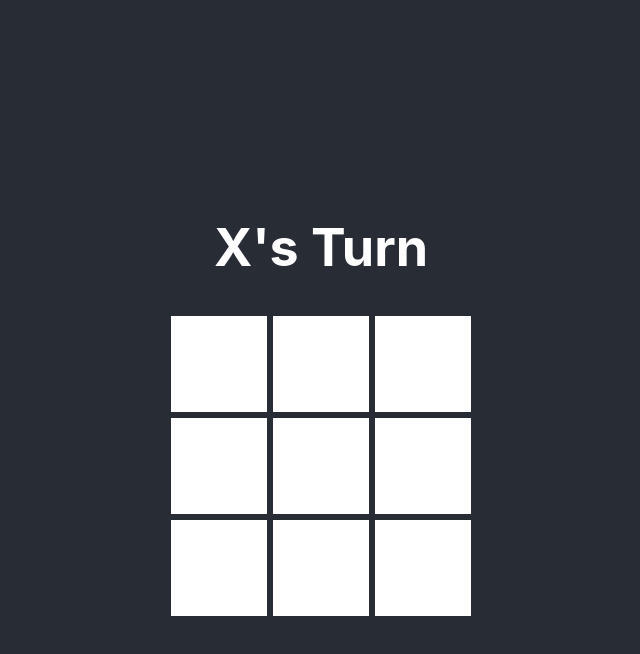
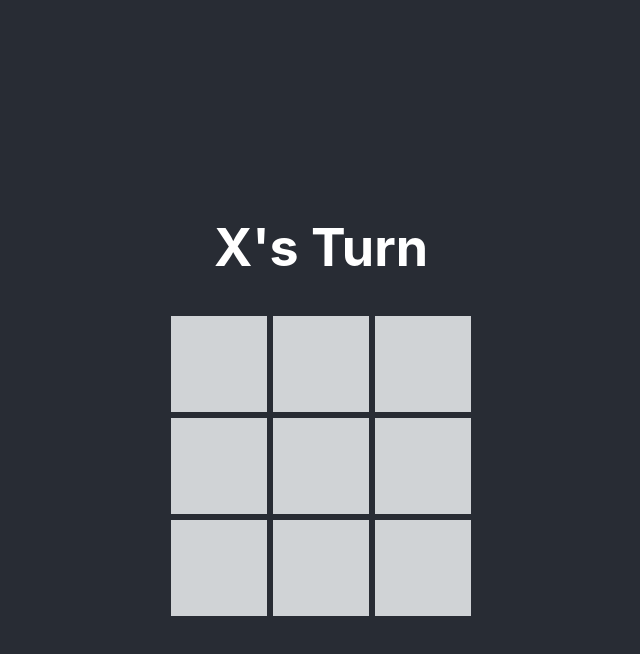
Before and after one commit to warrior-pk/retac-toe, a React (Create React App) app: page / in a window 1280 px wide. Both pictures are taken after a click on the button "Start Game". Shown: the top 654 px of the page, without its empty margins (319-959 px from the left). Built offline with nearby package versions, Linux system fonts and the light colour scheme.

Commit message:
everything working fine, color to win-box added

```diff
--- a/src/components/game-box/big-square/index.jsx
+++ b/src/components/game-box/big-square/index.jsx
@@ -6,6 +6,7 @@ export default function BigSquare(props) {
   const [state, setState] = useState(Array(9).fill(null));
   const [isXturn, setIsXturn] = useState(true);
   const [winner, setWinner] = useState(null);
+  const [winBox, setWinBox] = useState(Array(9).fill(false));
 
   function handleClick(i) {
     if (state[i] !== null || winner !== null) return;
@@ -31,47 +32,73 @@ export default function BigSquare(props) {
       for (let i = 0; i < winningLines.length; i++) {
         const [a, b, c] = winningLines[i];
         if (state[a] && state[a] === state[b] && state[a] === state[c]) {
+          const copyWinBox = [...winBox];
+          copyWinBox[a] = copyWinBox[b] = copyWinBox[c] = true;
+          setWinBox(copyWinBox);
           return state[a];
         }
       }
       return null;
     };
     if (state) {
-      console.log(state);
+      // console.log(state);
       const win = calculateWinner();
       if (win != null) {
         setWinner(win);
+      } else {
+        const containsNull = state.includes(null);
+        //TODO: assignClass
+        renderSquare(0, "win-line");
+        if (!containsNull) setWinner("Tie");
       }
     }
+    // eslint-disable-next-line
   }, [state]);
 
   useEffect(() => {
     // console.log("Winner:", winner);
-    props.handleMessage(`Winner is : ${winner}`);
+    if (winner === "Tie") props.handleMessage(`Match Tie!`);
+    else props.handleMessage(`Winner is : ${winner}`);
   }, [winner, props]);
 
   useEffect(() => {
     if (winner) return;
+
     props.handleMessage(`${isXturn ? "X" : "O"}'s Turn`);
     // eslint-disable-next-line
   }, [isXturn, props]);
 
+  function renderSquare(index) {
+    let gameOverClass = "";
+    if (winner) {
+      // console.log(winBox);
+      gameOverClass = winBox[index] ? "win-line" : "other-line";
+    }
+    return (
+      <Square
+        key={index}
+        onClick={() => handleClick(index)}
+        value={state[index]}
+        gameOverClass={gameOverClass}
+      />
+    );
+  }
   return (
     <div className="big-square">
-      <div className="row">
-        <Square onClick={() => handleClick(0)} value={state[0]} />
-        <Square onClick={() => handleClick(1)} value={state[1]} />
-        <Square onClick={() => handleClick(2)} value={state[2]} />
+      <div className="row one">
+        {renderSquare(0)}
+        {renderSquare(1)}
+        {renderSquare(2)}
       </div>
-      <div className="row">
-        <Square onClick={() => handleClick(3)} value={state[3]} />
-        <Square onClick={() => handleClick(4)} value={state[4]} />
-        <Square onClick={() => handleClick(5)} value={state[5]} />
+      <div className="row two">
+        {renderSquare(3)}
+        {renderSquare(4)}
+        {renderSquare(5)}
       </div>
-      <div className="row">
-        <Square onClick={() => handleClick(6)} value={state[6]} />
-        <Square onClick={() => handleClick(7)} value={state[7]} />
-        <Square onClick={() => handleClick(8)} value={state[8]} />
+      <div className="row three">
+        {renderSquare(6)}
+        {renderSquare(7)}
+        {renderSquare(8)}
       </div>
     </div>
   );
--- a/src/components/game-box/big-square/square/index.jsx
+++ b/src/components/game-box/big-square/square/index.jsx
@@ -1,7 +1,7 @@
 import "./style.css";
 export default function Square(props) {
   return (
-    <div onClick={props.onClick} className="square">
+    <div onClick={props.onClick} className={`square ${props.gameOverClass}`}>
       {props.value}
     </div>
   );
--- a/src/components/game-box/big-square/square/style.css
+++ b/src/components/game-box/big-square/square/style.css
@@ -2,15 +2,21 @@
   height: 6rem;
   width: 6rem;
   font-size: 4rem;
-  background-color: white;
+  background-color: rgb(208, 211, 214);
   color: #282c34;
   border: 0.2rem solid #282c34;
   display: flex;
   justify-content: center;
   align-items: center;
+  user-select: none;
 }
 .win-line {
+  border: 0.2rem solid #1de9b6;
   background: #1de9b6;
   color: white;
-  scale: 1.2;
+  height: 6.1rem;
+  width: 6.1rem;
 }
+.other-line {
+  opacity: 0.6;
+}
--- a/src/components/game-box/style.css
+++ b/src/components/game-box/style.css
@@ -1,5 +1,15 @@
 .row {
   display: flex;
+  justify-content: center;
+}
+.one {
+  align-items: flex-end;
+}
+.two {
+  align-items: center;
+}
+.three {
+  align-items: flex-start;
 }
 #start-btn {
   display: inline-block;
--- a/src/index.css
+++ b/src/index.css
@@ -1,13 +1,17 @@
 body {
   margin: 0;
-  font-family: -apple-system, BlinkMacSystemFont, 'Segoe UI', 'Roboto', 'Oxygen',
-    'Ubuntu', 'Cantarell', 'Fira Sans', 'Droid Sans', 'Helvetica Neue',
+  font-family: -apple-system, BlinkMacSystemFont, "Segoe UI", "Roboto", "Oxygen",
+    "Ubuntu", "Cantarell", "Fira Sans", "Droid Sans", "Helvetica Neue",
     sans-serif;
   -webkit-font-smoothing: antialiased;
   -moz-osx-font-smoothing: grayscale;
 }
+::selection {
+  color: white;
+  background: #1de9b6;
+}
 
 code {
-  font-family: source-code-pro, Menlo, Monaco, Consolas, 'Courier New',
+  font-family: source-code-pro, Menlo, Monaco, Consolas, "Courier New",
     monospace;
 }
```
